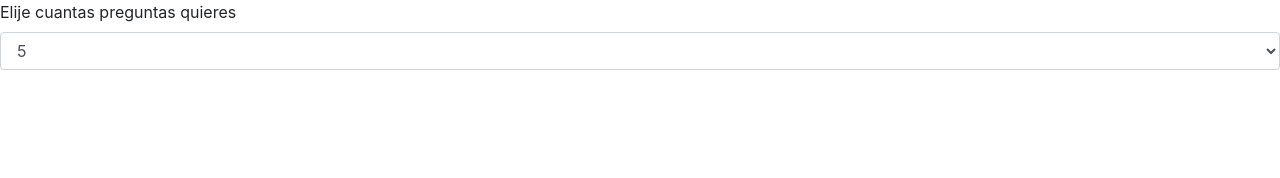
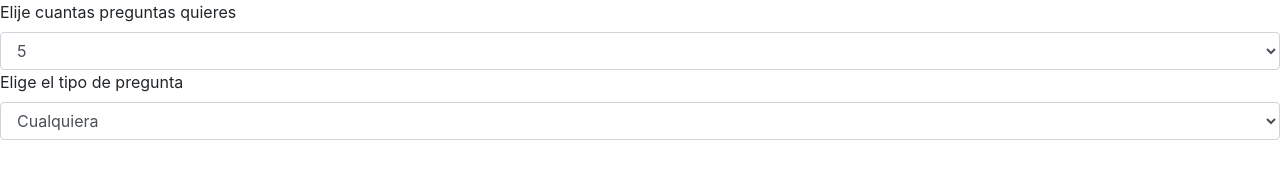
Before and after one commit to ehheb123/ejemplo-api, a plain HTML site: page index.html in a window 1280 px wide. Drawn offline with nearby package versions, Linux system fonts and the light colour scheme.

Commit message:
Update index.html
agregando html alejandro

```diff
--- a/index.html
+++ b/index.html
@@ -15,6 +15,12 @@
           <option value="15">15</option>
           <option value="20">20</option>
         </select>
+        <label for="questions-type"> Elige el tipo de pregunta</label>
+        <select onchange="" id="question-type" class="form-control">
+          <option value="any">Cualquiera</option>
+          <option value="multiple">Opcion multiple</option>
+          <option value="boolean">Verdadero o falso</option>
+        </select>
       </div>
 <div class="container mt-5">
 
```
